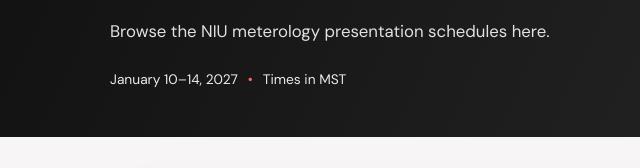
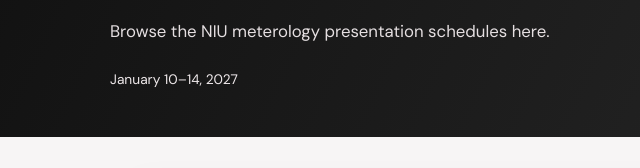
Before and after one commit to ab-collier/niu-ams-2027, a plain HTML site: page index.html in a window 1280 px wide. Shown: the part 166-334 px from the top of the page, 0-640 px from the left. Drawn offline with nearby package versions, Linux system fonts and the light colour scheme.

Commit message:
Update index.html

```diff
--- a/index.html
+++ b/index.html
@@ -19,7 +19,7 @@
       <p class="eyebrow">AMS 2027</p>
       <h1>NIU at AMS</h1>
       <p class="intro">Browse the NIU meterology presentation schedules here.</p>
-      <div class="hero-meta"><span>January 10–14, 2027</span><span class="dot">•</span><span>Times in MST</span></div>
+      <div class="hero-meta"><span>January 10–14, 2027</span></div>
     </div>
   </header>
 
```
